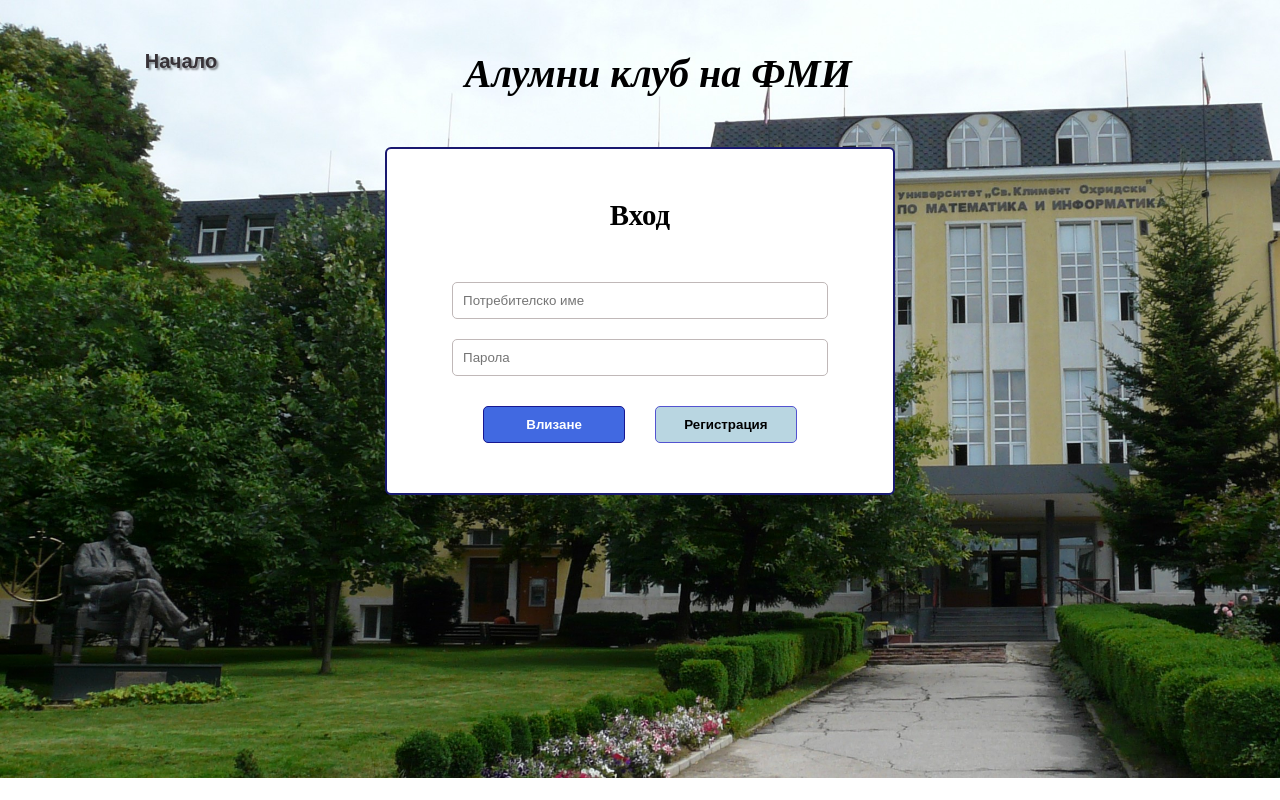
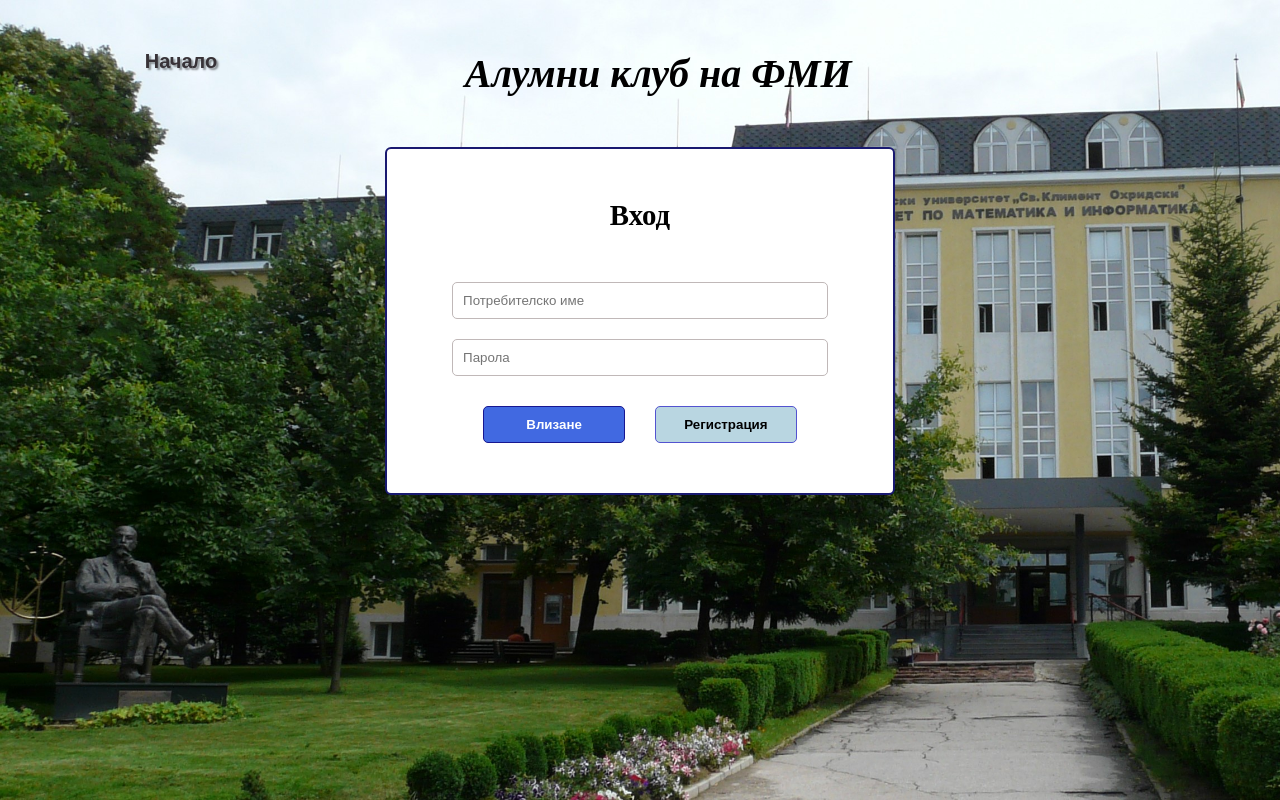
Before and after one commit to silviaDeyanova/WEB-project, a PHP site: page /front-end/login/login.html in a window 1280 px wide. Run offline with PHP 8.4, Linux system fonts and the light colour scheme.

Commit message:
update background

```diff
--- a/front-end/login/css/style.css
+++ b/front-end/login/css/style.css
@@ -1,5 +1,5 @@
-body {
-  height: 90vh;
+html {
+  height: 100%;
   background-image: url("../../../img/Sofia_University_-_FMI_2.jpg");
   background-size: cover;
   background-repeat: no-repeat;
```
